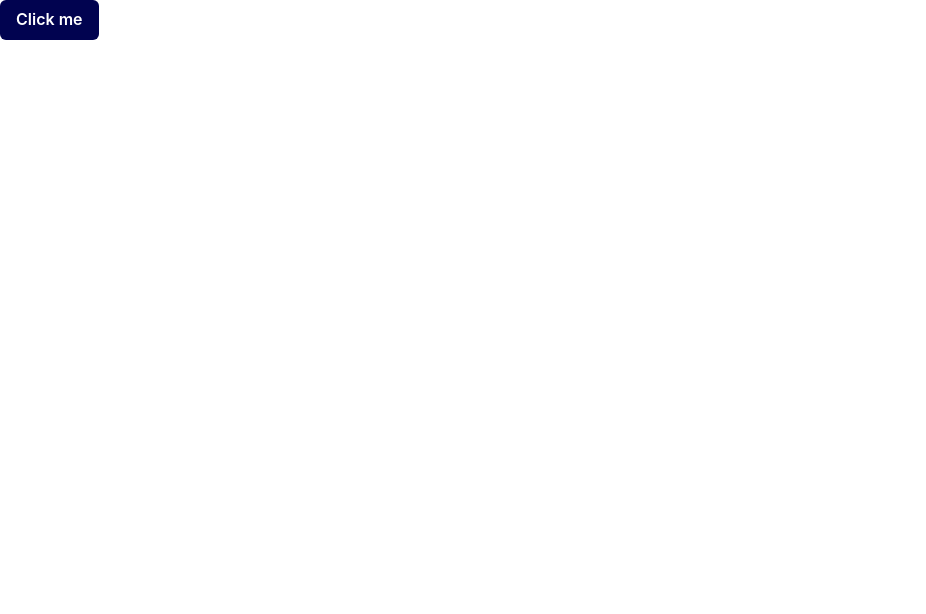
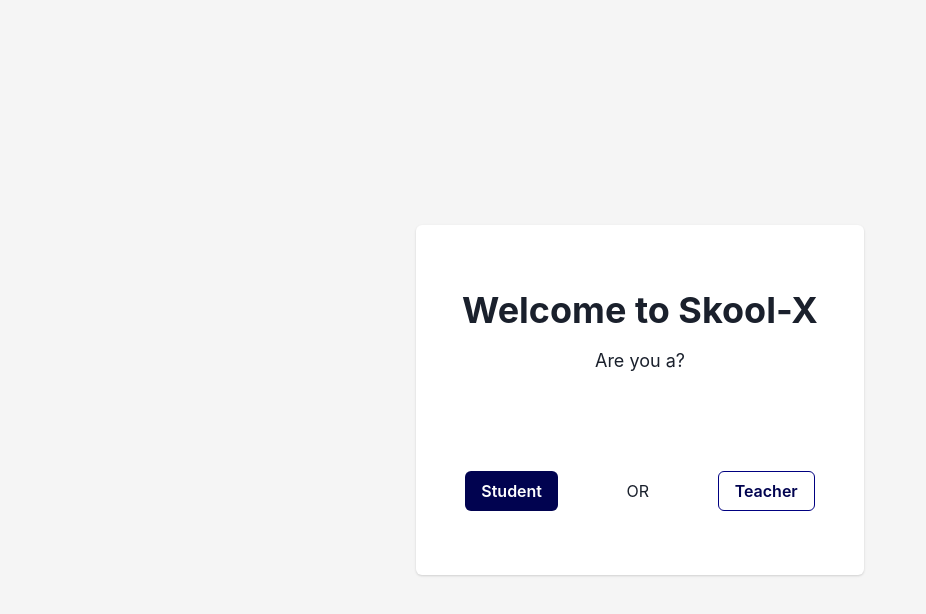
Before and after one commit to AdedejiAdelanwa/skool-x, a Next.js app: page / in a window 1280 px wide. Shown: the top 614 px of the page, without its empty margins (0-926 px from the left). Built offline with nearby package versions, Linux system fonts and the light colour scheme.

Commit message:
feat: landing page

```diff
--- a/package.json
+++ b/package.json
@@ -19,6 +19,7 @@
     "react": "^18",
     "react-dom": "^18",
     "react-hook-form": "^7.48.2",
+    "react-icons": "^4.12.0",
     "react-toastify": "^9.1.3"
   },
   "devDependencies": {
--- a/src/pages/index.tsx
+++ b/src/pages/index.tsx
@@ -1,20 +1,69 @@
-import { Button } from '@chakra-ui/react'
-import Head from 'next/head'
 
-
+import {
+  Box,
+  Button,
+  Card,
+  Flex,
+  Heading,
+  Text,
+  VStack,
+} from "@chakra-ui/react";
+import Head from "next/head";
+import Link from "next/link";
 
 export default function Home() {
   return (
     <>
       <Head>
         <title>Welcome To Skool-X</title>
-        <meta name="description" content="The database for students and teachers" />
+        <meta
+          name="description"
+          content="The database for students and teachers"
+        />
         <meta name="viewport" content="width=device-width, initial-scale=1" />
         <link rel="icon" href="/favicon.ico" />
       </Head>
       <main>
-      <Button bg={"brand.peabuxblue"} color={"white"}>Click me</Button>
+        <VStack maxW="full" h="100vh" justifyContent="center" bg="whitesmoke">
+          <Card
+            p="15px"
+            w={["90%", "70%", "35%"]}
+            alignItems="center"
+            justifyContent="space-around"
+            h={"350px"}
+            bg="white"
+          >
+            <Box textAlign="center">
+              <Heading mb="15px">Welcome to Skool-X</Heading>
+              <Text fontSize="18px">Are you a?</Text>
+            </Box>
+
+            <Flex w="full" cursor="pointer" justifyContent="space-around"  alignItems="center">
+
+              <Link href="/students">
+              <Button bg={"brand.peabuxblue"} _hover={{
+                bg: "white",
+                color: "brand.peabuxblue",
+                boxShadow: "md"
+              }} color={"white"}>
+                Student
+              </Button>
+              </Link>
+              OR
+              <Link href="/teachers">
+              <Button border={"1px solid navy"} bg={"white"} _hover={{
+                bg: "brand.peabuxblue",
+                color: "white",
+                boxShadow: "md",
+                borderColor: "white"
+              }} color={"brand.peabuxblue"}>
+                Teacher
+              </Button>
+              </Link>
+            </Flex>
+          </Card>
+        </VStack>
       </main>
     </>
-  )
+  );
 }
```
Also changed, not shown: src/components/Drawer.tsx (added, +34 -0 lines), src/pages/students/index.tsx (added, +73 -0 lines), src/pages/teachers/index.tsx (added, +18 -0 lines), 1 other file (tests, documents, lock files or other folders).
